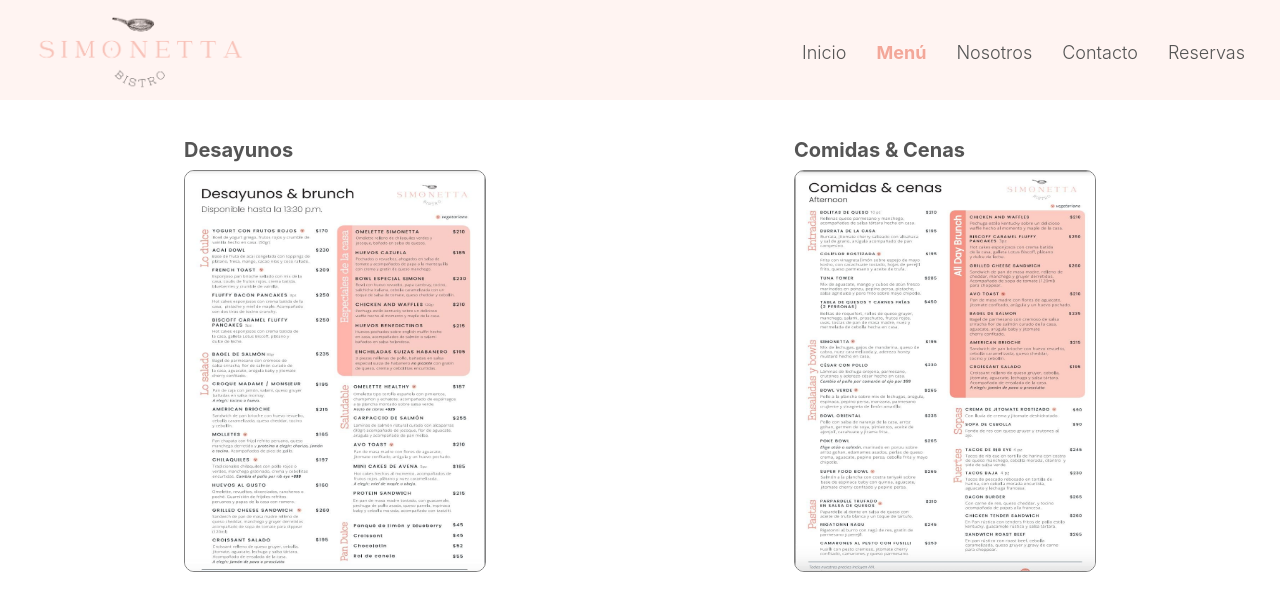
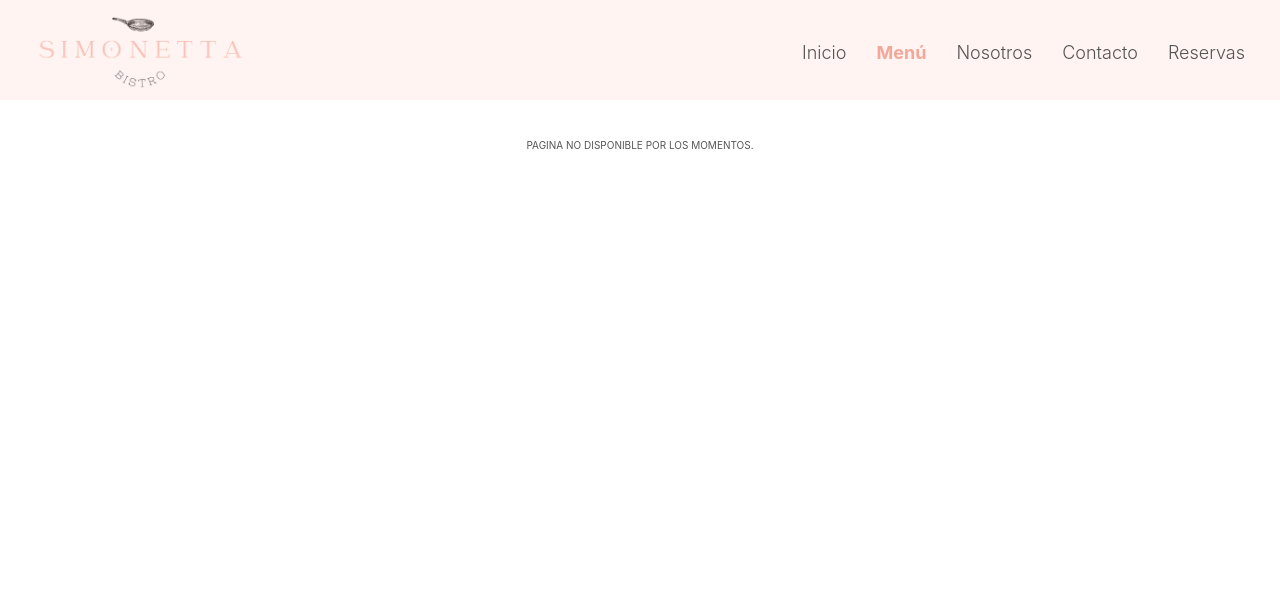
Before and after one commit to JDiegoDev/Simonetta, a React (Create React App) app in the folder client/: page /menu in a window 1280 px wide. Shown: the top 610 px of the page. Built offline with nearby package versions, Linux system fonts and the light colour scheme.

Commit message:
disabling menu page

```diff
--- a/client/src/pages/Menu.jsx
+++ b/client/src/pages/Menu.jsx
@@ -16,7 +16,7 @@
                 <ToggleButton label="English" toggled={false} onClick={logState} />
                 </div> */}
                 <div className='menu__container-options'>
-                    <div className='menu__image-container'>
+                    {/* <div className='menu__image-container'>
                         <h1>Desayunos</h1>
                         <a
                             alt='breakfast-preview'
@@ -33,7 +33,8 @@
                         >
                          <img src={lunchPreview}></img>
                         </a>
-                    </div>
+                    </div> */}
+                    PAGINA NO DISPONIBLE POR LOS MOMENTOS.
                 </div>
             </div>
         </div>
```
